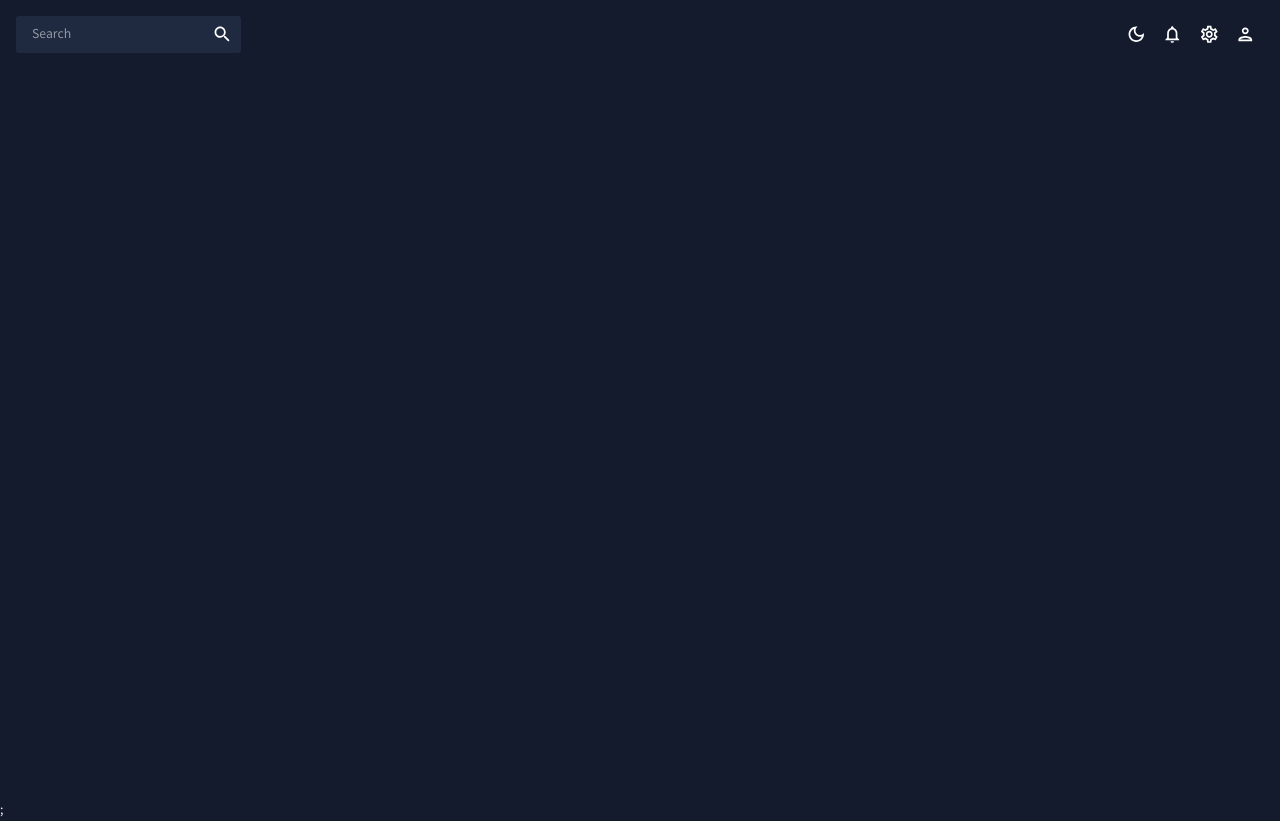
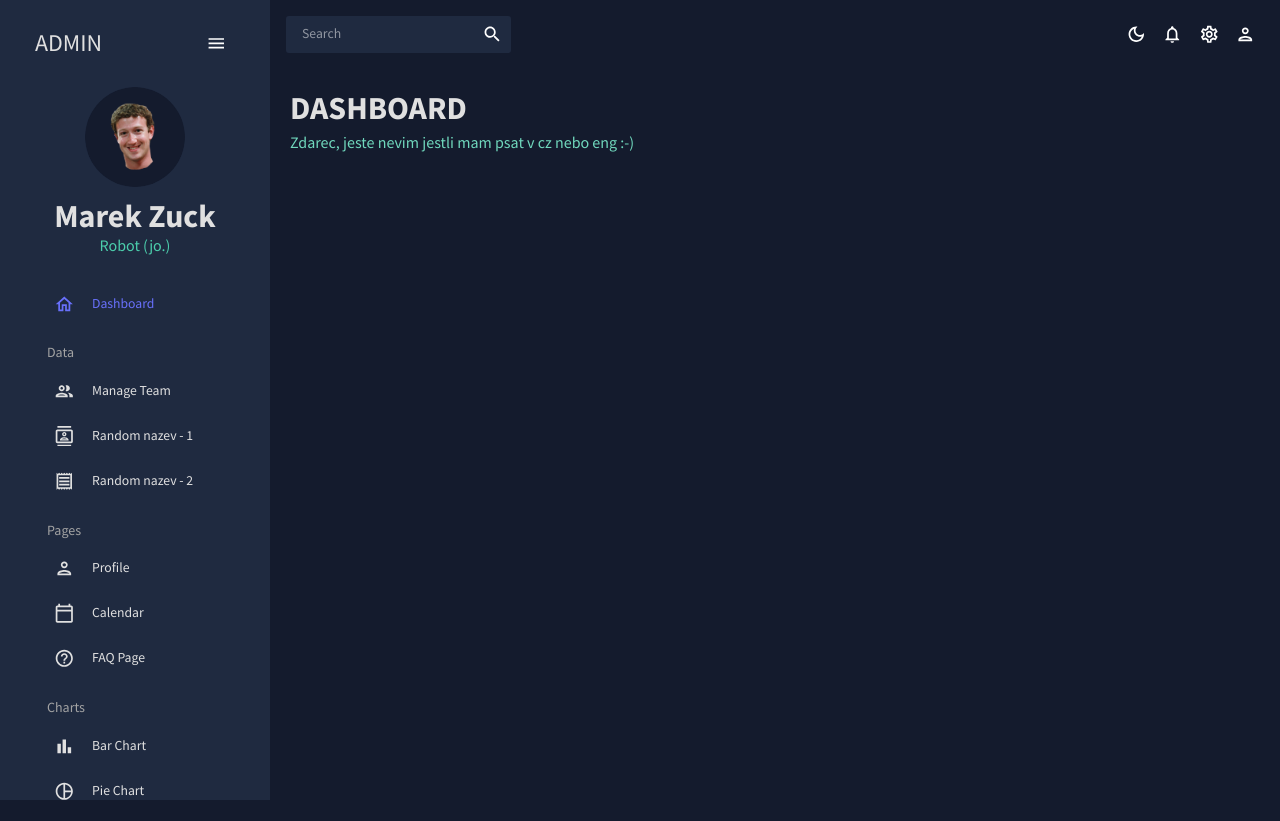
Before and after one commit to tomasmensik/maturita_exam, a React (Create React App) app: page / in a window 1280 px wide. After the commit the page ends 800 px from the top, so only its background shows below. Built offline with nearby package versions, Linux system fonts and the light colour scheme.

Commit message:
Sidebar - nearly finished?

```diff
--- a/src/App.js
+++ b/src/App.js
@@ -1,6 +1,18 @@
 import { ColorModeContext, useMode } from "./theme";
 import { CssBaseline, ThemeProvider } from "@mui/material";
+import { Routes, Route } from "react-router-dom";
 import Topbar from "./scenes/global/Topbar";
+import Sidebar from "./scenes/global/Sidebar";
+import Dashboard from "./scenes/dashboard";
+//import Team from "./scenes/team";
+//import RandomNazev1 from "./scenes/randomnazev1";
+//import RandomNazev2 from "./scenes/randomnazev2";
+//import Bar from "./scenes/bar";
+//import Profile from "./scenes/profile";
+//import Line from "./scenes/line";
+//import Pie from "./scenes/pie";
+//import FAQ from "./scenes/faq";
+//import Calendar from "./scenes/calendar";
 
 function App() {
   const [theme, colorMode] = useMode();
@@ -10,11 +22,23 @@
       <ThemeProvider theme={theme}>
         <CssBaseline />
         <div className="app">
+          <Sidebar />
           <main className="content">
             <Topbar />
+            <Routes>
+              <Route path="/" element={<Dashboard />} />
+              {/*<Route path="/team" element={<Team />} />*/}
+              {/*<Route path="/randomnazev1" element={<RandomNazev1 />} />*/}
+              {/*<Route path="/randomnazev2" element={<RandomNazev2 />} />*/}
+              {/*<Route path="/profile" element={<Profile />} />*/}
+              {/*<Route path="/bar" element={<Bar />} />*/}
+              {/*<Route path="/pie" element={<Pie />} />*/}
+              {/*<Route path="/line" element={<Line />} />*/}
+              {/*<Route path="/faq" element={<FAQ />} />*/}
+              {/*<Route path="/calendar" element={<Calendar />} />*/}
+            </Routes>
           </main>
         </div>
-        ;
       </ThemeProvider>
     </ColorModeContext.Provider>
   );
--- /dev/null
+++ b/src/components/Header.jsx
@@ -0,0 +1,24 @@
+import { Typography, Box, useTheme } from "@mui/material";
+import { tokens } from "../theme";
+
+const Header = ({ title, subtitle }) => {
+  const theme = useTheme();
+  const colors = tokens(theme.palette.mode);
+  return (
+    <Box mb="30px">
+      <Typography
+        variant="h2"
+        color={colors.grey[100]}
+        fontWeight="bold"
+        sx={{ m: "0 0 5px 0" }}
+      >
+        {title}
+      </Typography>
+      <Typography variant="h5" color={colors.greenAccent[400]}>
+        {subtitle}
+      </Typography>
+    </Box>
+  );
+};
+
+export default Header;
--- a/src/scenes/dashboard/index.jsx
+++ b/src/scenes/dashboard/index.jsx
@@ -1,5 +1,17 @@
+import { Box } from "@mui/material";
+import Header from "../../components/Header";
+
 const Dashboard = () => {
-  return <div>Dashboard</div>;
+  return (
+    <Box m="20px">
+      <Box display="flex" justifyContent="space-between" alignItems="center">
+        <Header
+          title="DASHBOARD"
+          subtitle="Zdarec, jeste nevim jestli mam psat v cz nebo eng :-)"
+        ></Header>
+      </Box>
+    </Box>
+  );
 };
 
 export default Dashboard;
--- a/src/scenes/global/Sidebar.jsx
+++ b/src/scenes/global/Sidebar.jsx
@@ -1,5 +1,220 @@
+import { useState } from "react";
+import { ProSidebar, Menu, MenuItem } from "react-pro-sidebar";
+import { Box, IconButton, Typography, useTheme } from "@mui/material";
+import { Link } from "react-router-dom";
+import "react-pro-sidebar/dist/css/styles.css";
+import { tokens } from "../../theme";
+import HomeOutlinedIcon from "@mui/icons-material/HomeOutlined";
+import PeopleOutlinedIcon from "@mui/icons-material/PeopleOutlined";
+import ContactsOutlinedIcon from "@mui/icons-material/ContactsOutlined";
+import ReceiptOutlinedIcon from "@mui/icons-material/ReceiptOutlined";
+import PersonOutlinedIcon from "@mui/icons-material/PersonOutlined";
+import CalendarTodayOutlinedIcon from "@mui/icons-material/CalendarTodayOutlined";
+import HelpOutlineOutlinedIcon from "@mui/icons-material/HelpOutlineOutlined";
+import BarChartOutlinedIcon from "@mui/icons-material/BarChartOutlined";
+import PieChartOutlineOutlinedIcon from "@mui/icons-material/PieChartOutlineOutlined";
+import TimelineOutlinedIcon from "@mui/icons-material/TimelineOutlined";
+import MenuOutlinedIcon from "@mui/icons-material/MenuOutlined";
+
+const Item = ({ title, to, icon, selected, setSelected }) => {
+  const theme = useTheme();
+  const colors = tokens(theme.palette.mode);
+  return (
+    <MenuItem
+      active={selected === title}
+      style={{
+        color: colors.grey[100],
+      }}
+      onClick={() => setSelected(title)}
+      icon={icon}
+    >
+      <Typography>{title}</Typography>
+      <Link to={to} />
+    </MenuItem>
+  );
+};
+
 const Sidebar = () => {
-  return <div>Sidebar</div>;
+  const theme = useTheme();
+  const colors = tokens(theme.palette.mode);
+  const [isCollapsed, setIsCollapsed] = useState(false);
+  const [selected, setSelected] = useState("Dashboard");
+
+  return (
+    <Box
+      sx={{
+        "& .pro-sidebar-inner": {
+          background: `${colors.primary[400]} !important`,
+        },
+        "& .pro-icon-wrapper": {
+          backgroundColor: "transparent !important",
+        },
+        "& .pro-inner-item": {
+          padding: "5px 35px 5px 20px !important",
+        },
+        "& .pro-inner-item:hover": {
+          color: "#868dfb !important",
+        },
+        "& .pro-menu-item.active": {
+          color: "#6870fa !important",
+        },
+      }}
+    >
+      <ProSidebar collapsed={isCollapsed}>
+        <Menu iconShape="square">
+          {/* LOGO AND MENU ICON */}
+          <MenuItem
+            onClick={() => setIsCollapsed(!isCollapsed)}
+            icon={isCollapsed ? <MenuOutlinedIcon /> : undefined}
+            style={{
+              margin: "10px 0 20px 0",
+              color: colors.grey[100],
+            }}
+          >
+            {!isCollapsed && (
+              <Box
+                display="flex"
+                justifyContent="space-between"
+                alignItems="center"
+                ml="15px"
+              >
+                <Typography variant="h3" color={colors.grey[100]}>
+                  ADMIN
+                </Typography>
+                <IconButton onClick={() => setIsCollapsed(!isCollapsed)}>
+                  <MenuOutlinedIcon />
+                </IconButton>
+              </Box>
+            )}
+          </MenuItem>
+
+          {!isCollapsed && (
+            <Box mb="25px">
+              <Box display="flex" justifyContent="center" alignItems="center">
+                <img
+                  alt="profile-user"
+                  width="100px"
+                  height="100px"
+                  src={`../../assets/user.png`}
+                  style={{ cursor: "pointer", borderRadius: "50%" }}
+                />
+              </Box>
+              <Box textAlign="center">
+                <Typography
+                  variant="h2"
+                  color={colors.grey[100]}
+                  fontWeight="bold"
+                  sx={{ m: "10px 0 0 0" }}
+                >
+                  Marek Zuck
+                </Typography>
+                <Typography variant="h5" color={colors.greenAccent[500]}>
+                  Robot (jo.)
+                </Typography>
+              </Box>
+            </Box>
+          )}
+
+          <Box paddingLeft={isCollapsed ? undefined : "10%"}>
+            <Item
+              title="Dashboard"
+              to="/"
+              icon={<HomeOutlinedIcon />}
+              selected={selected}
+              setSelected={setSelected}
+            />
+
+            <Typography
+              variant="h6"
+              color={colors.grey[300]}
+              sx={{ m: "15px 0 5px 20px" }}
+            >
+              Data
+            </Typography>
+            <Item
+              title="Manage Team"
+              to="/team"
+              icon={<PeopleOutlinedIcon />}
+              selected={selected}
+              setSelected={setSelected}
+            />
+            <Item
+              title="Random nazev - 1"
+              to="/randomnazev1"
+              icon={<ContactsOutlinedIcon />}
+              selected={selected}
+              setSelected={setSelected}
+            />
+            <Item
+              title="Random nazev - 2"
+              to="/randomnazev2"
+              icon={<ReceiptOutlinedIcon />}
+              selected={selected}
+              setSelected={setSelected}
+            />
+
+            <Typography
+              variant="h6"
+              color={colors.grey[300]}
+              sx={{ m: "15px 0 5px 20px" }}
+            >
+              Pages
+            </Typography>
+            <Item
+              title="Profile"
+              to="/profile"
+              icon={<PersonOutlinedIcon />}
+              selected={selected}
+              setSelected={setSelected}
+            />
+            <Item
+              title="Calendar"
+              to="/calendar"
+              icon={<CalendarTodayOutlinedIcon />}
+              selected={selected}
+              setSelected={setSelected}
+            />
+            <Item
+              title="FAQ Page"
+              to="/faq"
+              icon={<HelpOutlineOutlinedIcon />}
+              selected={selected}
+              setSelected={setSelected}
+            />
+
+            <Typography
+              variant="h6"
+              color={colors.grey[300]}
+              sx={{ m: "15px 0 5px 20px" }}
+            >
+              Charts
+            </Typography>
+            <Item
+              title="Bar Chart"
+              to="/bar"
+              icon={<BarChartOutlinedIcon />}
+              selected={selected}
+              setSelected={setSelected}
+            />
+            <Item
+              title="Pie Chart"
+              to="/pie"
+              icon={<PieChartOutlineOutlinedIcon />}
+              selected={selected}
+              setSelected={setSelected}
+            />
+            <Item
+              title="Line Chart"
+              to="/line"
+              icon={<TimelineOutlinedIcon />}
+              selected={selected}
+              setSelected={setSelected}
+            />
+          </Box>
+        </Menu>
+      </ProSidebar>
+    </Box>
+  );
 };
 
 export default Sidebar;
```
Also changed, not shown: package.json (+8 -8 lines), public/assets/user.png (added), 1 other file (tests, documents, lock files or other folders).
